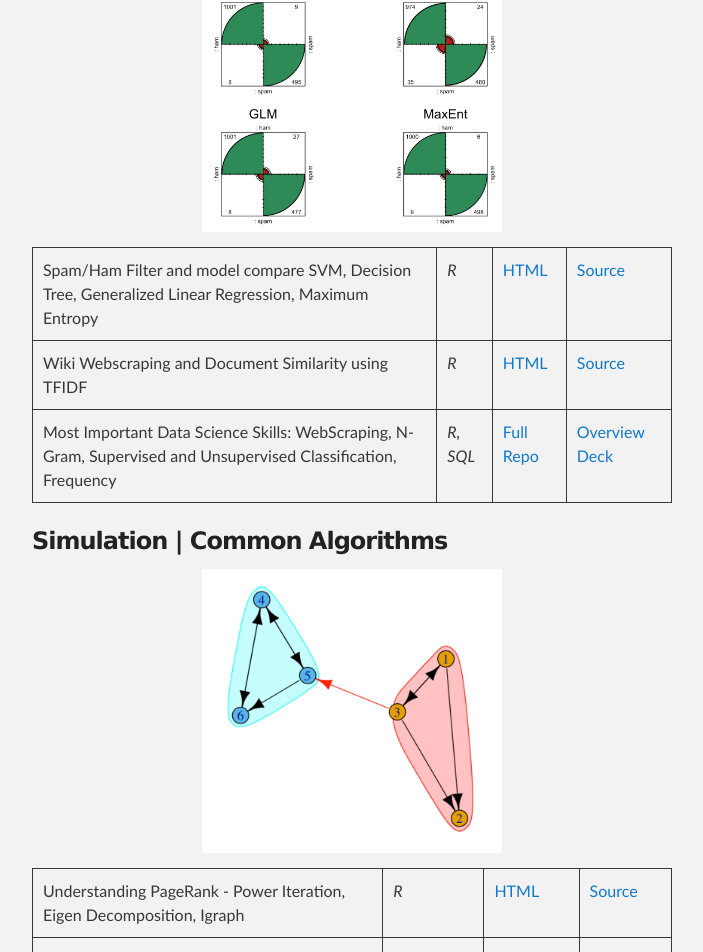
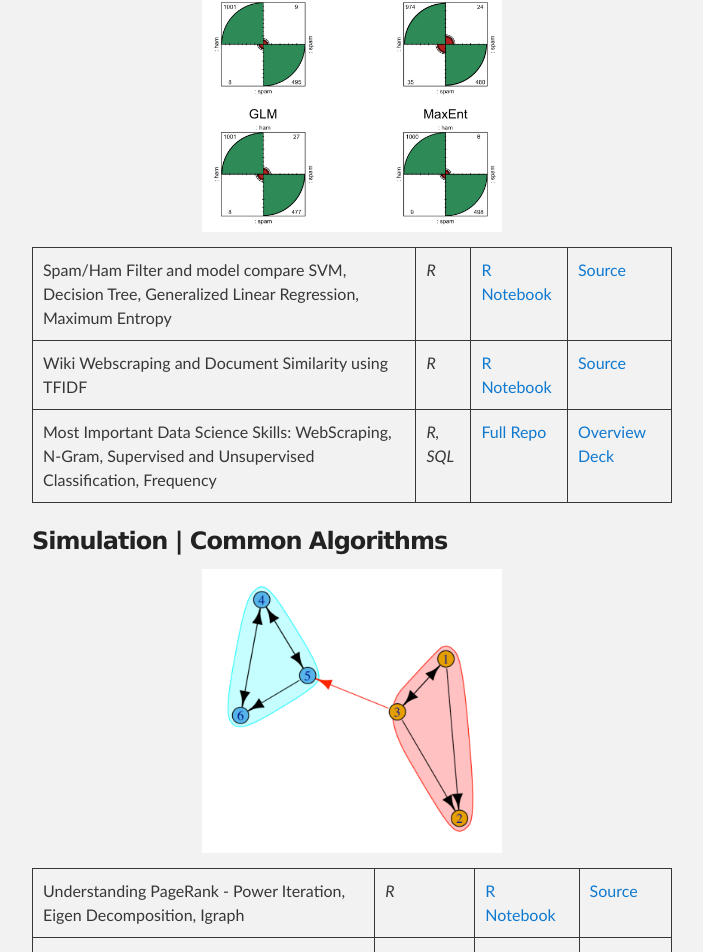
Before and after one commit to wwells/wwells.github.io, a Jekyll site: the page built from index.md, in a window 1280 px wide and 1400 px high, scrolled down 2070 px. Shown: the top 952 px of the window, without its empty margins (288-991 px from the left). Built offline with Jekyll 4.4.1, drawn with Linux system fonts in a browser that asks for light colours; our own code applies the rules of GitHub Pages for plain Markdown files; some of the changed text lies outside the part shown.

Commit message:
feat(site): futzing

```diff
--- a/index.md
+++ b/index.md
@@ -3,7 +3,7 @@
 <p style="text-align:center;"><img src="/assets/images/GLMNET.png" width="300"></p>
 
 Feature Selection for Regression Modeling - Home Sale Data, Kaggle | _R_ | [Kaggle Notebook](https://www.kaggle.com/ohmets/feature-selection-for-regression) | [Full Repository](https://github.com/wwells/CUNY_DATA_605/tree/master/FinalExam)
-Jester Joke Recommender System - IBCF, UBCF, K-fold Cross Validation Model Comparison | _R_ | [HTML](https://wwells.github.io/CUNY_DATA_643/Project2/WWells_P2.html) | [Source](https://github.com/wwells/CUNY_DATA_643/blob/master/Project2/WWells_P2.Rmd)
+Jester Joke Recommender System - IBCF, UBCF, K-fold Cross Validation Model Comparison | _R_ | [R Notebook](https://wwells.github.io/CUNY_DATA_643/Project2/WWells_P2.html) | [Source](https://github.com/wwells/CUNY_DATA_643/blob/master/Project2/WWells_P2.Rmd)
 
 
 ### Visualization and Dashboards
@@ -11,7 +11,7 @@ Jester Joke Recommender System - IBCF, UBCF, K-fold Cross Validation Model Compa
 <p style="text-align:center;"><img src="/assets/images/CDC.gif" width="300"></p>
 
 Exploring CDC Data with GoogleVis and ShinyR | _R, Shiny, GoogleVis, JS_ | [ShinyApp](https://wwells.shinyapps.io/cdc-wonder-googlevis/) | [Source](https://github.com/wwells/CUNY_DATA_608/tree/master/section3)
-AWS Monthly Metering Scripts | _R_ | [HTML](https://occ-data.github.io/BrainCommonsReports/MeteringTEST.html) | [Source](https://github.com/occ-data/BrainCommonsReports/blob/master/MeteringTEST.Rmd)
+AWS Monthly Metering Scripts | _R_ | [R Notebook](https://occ-data.github.io/BrainCommonsReports/MeteringTEST.html) | [Source](https://github.com/occ-data/BrainCommonsReports/blob/master/MeteringTEST.Rmd)
 Quarterly Public/Private Cloud Resource Allocation | _R, Salesforce, Python_ | [Private Repository](https://github.com/LabAdvComp/quarterly_resource_allocation_model) | [About](https://www.opensciencedatacloud.org/support/intro.html#osdc-resource-allocations)
 
 ### Image Analysis
@@ -32,17 +32,17 @@ BookCrossing Recommender System - "Factorization Machines":  Truncated SVD, Unsu
 
 <p style="text-align:center;"><img src="/assets/images/ConfModel.png" width="300"></p>
 
-Spam/Ham Filter and model compare SVM, Decision Tree, Generalized Linear Regression, Maximum Entropy  | _R_ | [HTML](https://wwells.github.io/CUNY_DATA_607/Week10/DocClassification_Week10.html) | [Source](https://github.com/wwells/CUNY_DATA_607/blob/master/Week10/DocClassification_Week10.Rmd)
-Wiki Webscraping and Document Similarity using TFIDF | _R_ |[HTML](https://wwells.github.io/CUNY_DATA_607/Week10/JazzTFIDF_Present_Week10.html) | [Source](https://github.com/wwells/CUNY_DATA_607/blob/master/Week10/JazzTFIDF_Present_Week10.Rmd)
+Spam/Ham Filter and model compare SVM, Decision Tree, Generalized Linear Regression, Maximum Entropy  | _R_ | [R Notebook](https://wwells.github.io/CUNY_DATA_607/Week10/DocClassification_Week10.html) | [Source](https://github.com/wwells/CUNY_DATA_607/blob/master/Week10/DocClassification_Week10.Rmd)
+Wiki Webscraping and Document Similarity using TFIDF | _R_ |[R Notebook](https://wwells.github.io/CUNY_DATA_607/Week10/JazzTFIDF_Present_Week10.html) | [Source](https://github.com/wwells/CUNY_DATA_607/blob/master/Week10/JazzTFIDF_Present_Week10.Rmd)
 Most Important Data Science Skills:  WebScraping, N-Gram, Supervised and Unsupervised Classification, Frequency  | _R, SQL_ | [Full Repo](https://github.com/RaphaelNash/CUNY-DATA-607-2-Group-Project) | [Overview Deck](https://github.com/RaphaelNash/CUNY-DATA-607-2-Group-Project/blob/master/Project3_20161023.pptx)
 
 ### Simulation | Common Algorithms
 
 <p style="text-align:center;"><img src="/assets/images/PageRank.png" width="300"></p>
 
-Understanding PageRank - Power Iteration, Eigen Decomposition, Igraph | _R_ | [HTML](https://wwells.github.io/CUNY_DATA_605/Week10/WWells_Assign10.html) | [Source](https://github.com/wwells/CUNY_DATA_605/blob/master/Week10/WWells_Assign10.Rmd)
+Understanding PageRank - Power Iteration, Eigen Decomposition, Igraph | _R_ | [R Notebook](https://wwells.github.io/CUNY_DATA_605/Week10/WWells_Assign10.html) | [Source](https://github.com/wwells/CUNY_DATA_605/blob/master/Week10/WWells_Assign10.Rmd)
 Monte Carlo -  calculate VaR over a random walk, ipyParallel | _Python, Jupyter_ | [Single Thread](https://github.com/wwells/CUNY_DATA_602/blob/master/L11/ww_HW11.ipynb) | [ipyParallel](https://github.com/wwells/CUNY_DATA_602/blob/master/L12/ww_HW12.ipynb)
-Simple Revenue Forecasting Sampling from Random Variable  | _R_ | [HTML](https://wwells.github.io/CUNY_DATA_604/Section3/Discussion3.html) | [Source](https://github.com/wwells/CUNY_DATA_604/blob/master/Section3/Discussion3.Rmd)
+Simple Revenue Forecasting Sampling from Random Variable  | _R_ | [R Notebook](https://wwells.github.io/CUNY_DATA_604/Section3/Discussion3.html) | [Source](https://github.com/wwells/CUNY_DATA_604/blob/master/Section3/Discussion3.Rmd)
 
 ### Data Acquisition | Management
 
```
Also changed, not shown: 2 other files.
